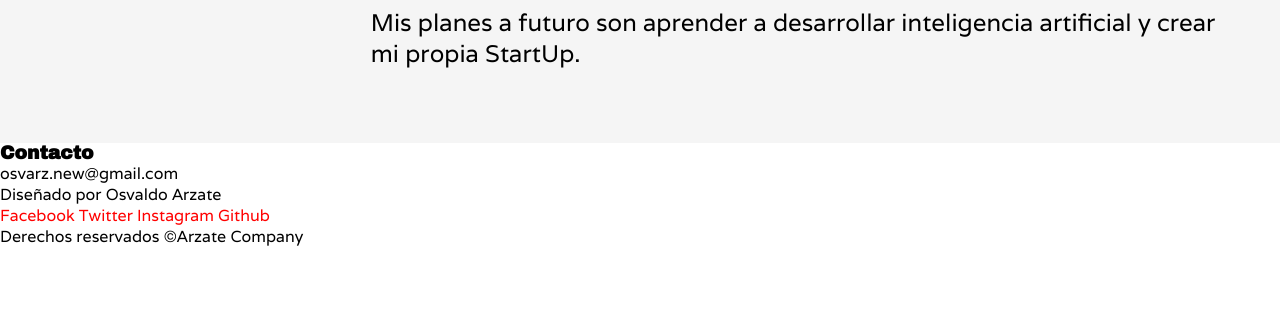
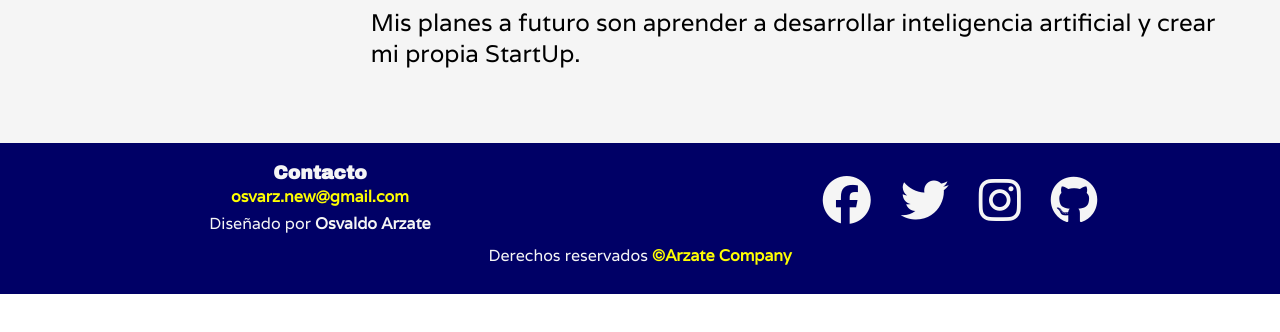
Before and after one commit to ArzCorp/miPagina, a plain HTML site: page index.html in a window 1280 px wide. Shown: the part 440-772 px from the top of the page. Drawn offline with Linux system fonts and the light colour scheme.

Commit message:
se termina la v1 de mi pagina

```diff
--- a/css/estilos.css
+++ b/css/estilos.css
@@ -2,6 +2,14 @@ body {
     margin: 0px;
     padding: 0px;
     font-family: 'Varela', sans-serif;
+}
+
+.body__index {
+    position: fixed;
+    top: 0;
+    bottom: 0;
+    right: 0;
+    left: 0;
 }
 
 :root {
@@ -111,3 +119,68 @@ main .hero__presentation a {
 main .hero__presentation p {
     margin: 10px 0px;
 }
+
+/*finalizan estilos de index.html*/
+
+footer {
+    display: grid;
+    width: 100%;
+    height: auto;
+    padding: 20px 0px;
+    grid-template-columns: 1fr 1fr;
+    grid-template-rows: 2fr 1fr;
+    background-color: var(--azulMarino);
+    color: var(--grisClaro);
+    grid-template-areas: "footer__contact footer__social"
+                         "footer__copy footer__copy";
+}
+
+footer .footer__contact {
+    grid-area: footer__contact;
+    display: flex;
+    justify-content: flex-start;
+    align-items: center;
+    flex-direction: column;
+}
+
+footer .footer__contact p {
+    margin: 3px 0px;
+}
+
+footer .footer__contact p:nth-of-type(1) {
+    color: var(--amarillo);
+    font-weight: bold;
+}
+
+footer .footer__contact span {
+    font-weight: bold;
+}
+
+footer .footer__social {
+    grid-area: footer__social;
+    display: flex;
+    justify-content: flex-end;
+    align-items: center;
+}
+
+footer .footer__social a {
+    font-size: 3em;
+    margin: 0px 15px;
+    color: var(--grisClaro);
+}
+
+footer .footer__social a:hover {
+    color: var(--amarillo);
+}
+
+footer .footer__copy {
+    grid-area: footer__copy;
+    display: flex;
+    justify-content: center;
+    align-items: center;
+}
+
+footer .footer__copy span {
+    color: var(--amarillo);
+    font-weight: bold;
+}
--- a/index.html
+++ b/index.html
@@ -7,7 +7,7 @@
     <link rel="stylesheet" href="css/estilos.css">
     <title>Mi pagina</title>
 </head>
-<body>
+<body class="body__index">
     <header>
         <div class="grid-container header__logo">
             <h1>Arzate Company</h1>
@@ -32,16 +32,16 @@
         </section>
     </main>
     <footer>
-        <section class="footer__contact">
+        <section class="grid-container footer__contact">
             <h3>Contacto</h3>
             <p>osvarz.new@gmail.com</p>
             <p>Diseñado por <span>Osvaldo Arzate</span></p>
         </section>
-        <section class="footer__social">
-            <a href="https://www.facebook.com/profile.php?id=100004242077165">Facebook</a>
-            <a href="https://twitter.com/Arzate_Osvaldo">Twitter</a>
-            <a href="https://www.instagram.com/osvaldo.arzate/">Instagram</a>
-            <a href="https://github.com/ArzCorp">Github</a>
+        <section class="grid-container footer__social">
+            <a href="https://www.facebook.com/profile.php?id=100004242077165"><i class="fab fa-facebook"></i></a>
+            <a href="https://twitter.com/Arzate_Osvaldo"><i class="fab fa-twitter"></i></a>
+            <a href="https://www.instagram.com/osvaldo.arzate/"><i class="fab fa-instagram"></i></a>
+            <a href="https://github.com/ArzCorp"><i class="fab fa-github"></i></a>
         </section>
         <section class="footer__copy">
             <p>Derechos reservados <span>&copyArzate Company</span></p>
```
